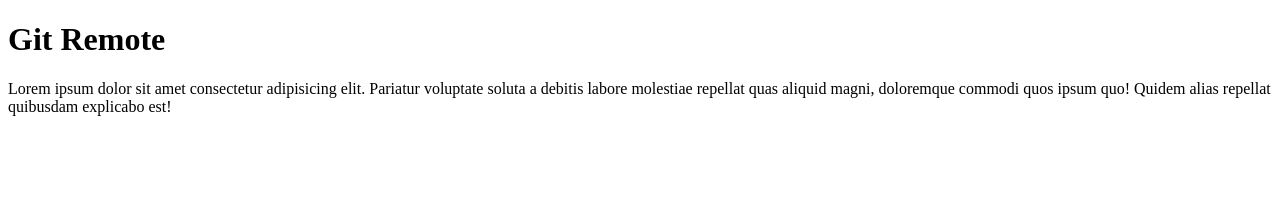
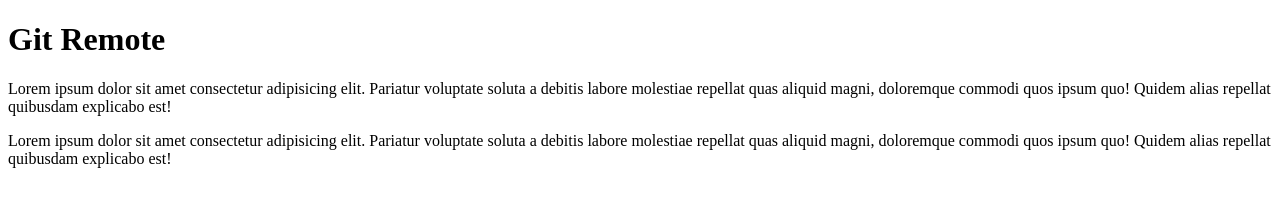
Before and after one commit to bndagency/wpu-git-test-2, a plain HTML site: page index.html in a window 1280 px wide. Drawn offline with Linux system fonts and the light colour scheme.

Commit message:
menambahkan 1 paragraf

```diff
--- a/index.html
+++ b/index.html
@@ -8,5 +8,6 @@
 <body>
     <h1>Git Remote</h1>
     <p>Lorem ipsum dolor sit amet consectetur adipisicing elit. Pariatur voluptate soluta a debitis labore molestiae repellat quas aliquid magni, doloremque commodi quos ipsum quo! Quidem alias repellat quibusdam explicabo est!</p>
+    <p>Lorem ipsum dolor sit amet consectetur adipisicing elit. Pariatur voluptate soluta a debitis labore molestiae repellat quas aliquid magni, doloremque commodi quos ipsum quo! Quidem alias repellat quibusdam explicabo est!</p>
 </body>
 </html>
```
